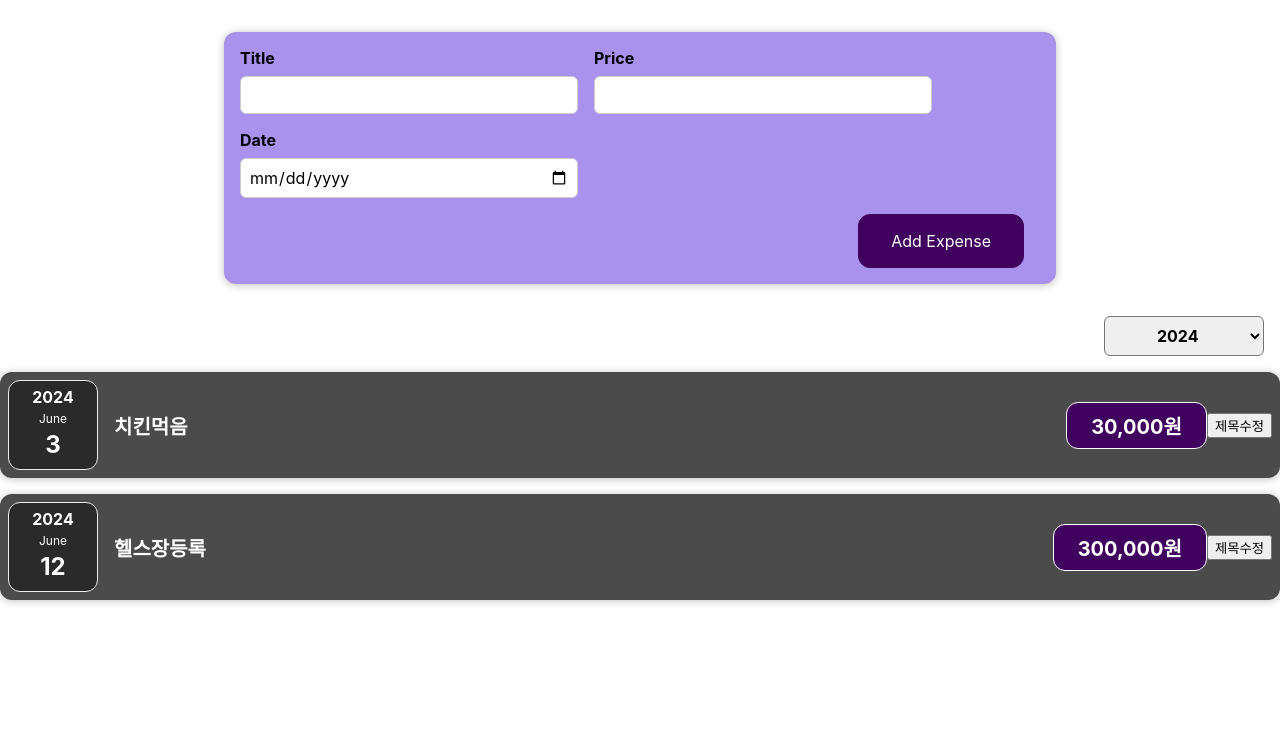
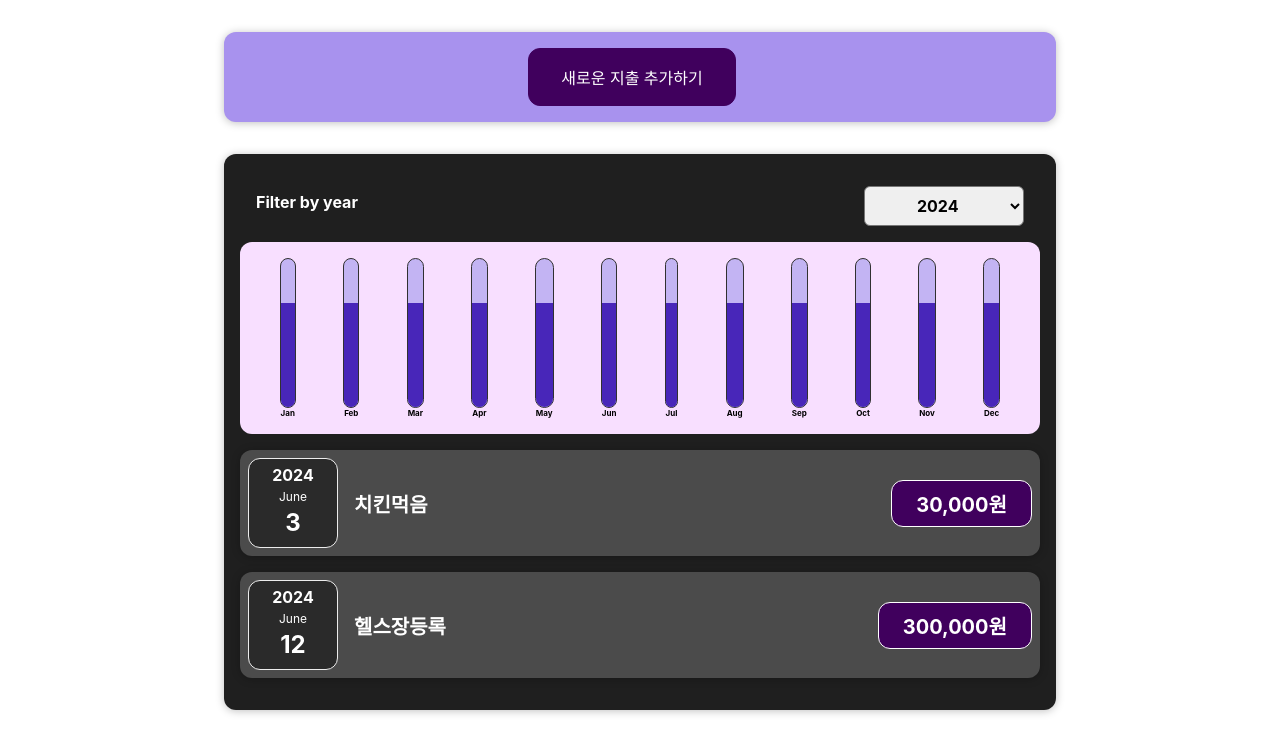
Before and after one commit to kimbyeongmo/react-study, a React (Create React App) app: page / in a window 1280 px wide. Shown: the top 754 px of the page. Built offline with nearby package versions, Linux system fonts and the light colour scheme.

Commit message:
# 차트 템플릿 완성

```diff
--- /dev/null
+++ b/src/components/chart/Chart.css
@@ -0,0 +1,9 @@
+.chart {
+  padding: 1rem;
+  border-radius: 12px;
+  background-color: #f8dfff;
+  text-align: center;
+  display: flex;
+  justify-content: space-around;
+  height: 10rem;
+}
--- /dev/null
+++ b/src/components/chart/Chart.js
@@ -0,0 +1,19 @@
+import React from 'react';
+import ChartBar from './ChartBar';
+import './Chart.css';
+
+const Chart = ({dataPoints}) => {
+
+  console.log('dataPoints', dataPoints);
+
+  return (
+    <div className="chart">
+      {
+        dataPoints
+          .map(dp=><ChartBar key={dp.label} label={dp.label}/>)
+      }
+    </div>
+  );
+};
+
+export default Chart;
--- /dev/null
+++ b/src/components/chart/ChartBar.css
@@ -0,0 +1,30 @@
+.chart-bar {
+  height: 100%;
+  display: flex;
+  flex-direction: column;
+  align-items: center;
+}
+
+.chart-bar__inner {
+  height: 100%;
+  width: 100%;
+  border: 1px solid #313131;
+  border-radius: 12px;
+  background-color: #c3b4f3;
+  overflow: hidden;
+  display: flex;
+  flex-direction: column;
+  justify-content: flex-end;
+}
+
+.chart-bar__fill {
+  background-color: #4826b9;
+  width: 100%;
+  transition: all 0.3s ease-out;
+}
+
+.chart-bar__label {
+  font-weight: bold;
+  font-size: 0.5rem;
+  text-align: center;
+}
--- /dev/null
+++ b/src/components/chart/ChartBar.js
@@ -0,0 +1,29 @@
+import React from "react";
+
+import "./ChartBar.css";
+
+const ChartBar = ({label}) => {
+
+
+  // 인라인 스타일 객체
+  // const fillStyle = {
+  //   height: '60%'
+  // };
+
+  let barFillHeight = '70%';
+
+
+  return (
+    <div className="chart-bar">
+      <div className="chart-bar__inner">
+        <div
+          className="chart-bar__fill"
+          style={{height:barFillHeight}}
+        ></div>
+      </div>
+      <div className="chart-bar__label">{label}</div>
+    </div>
+  );
+};
+
+export default ChartBar;
--- /dev/null
+++ b/src/components/chart/ExpenseChart.js
@@ -0,0 +1,24 @@
+import React from 'react';
+import Chart from './Chart';
+
+const ExpenseChart = () => {
+
+  const chartDataPoints = [
+    { label: 'Jan', value: 0 },
+    { label: 'Feb', value: 0 },
+    { label: 'Mar', value: 0 },
+    { label: 'Apr', value: 0 },
+    { label: 'May', value: 0 },
+    { label: 'Jun', value: 0 },
+    { label: 'Jul', value: 0 },
+    { label: 'Aug', value: 0 },
+    { label: 'Sep', value: 0 },
+    { label: 'Oct', value: 0 },
+    { label: 'Nov', value: 0 },
+    { label: 'Dec', value: 0 },
+  ];
+
+  return <Chart dataPoints={chartDataPoints}/>;
+};
+
+export default ExpenseChart;
--- a/src/components/expenses/ExpenseItem.js
+++ b/src/components/expenses/ExpenseItem.js
@@ -36,7 +36,6 @@ const ExpenseItem = ({ date, title, price: exPrice }) => {
           <h2>{itemTitle}</h2>
           <div className='expense-item__price'>{formattedPrice}원</div>
         </div>
-        <button id='btn' onClick={clickHandler}>제목수정</button>
       </Card>
   )
 }
--- a/src/components/expenses/ExpenseList.css
+++ b/src/components/expenses/ExpenseList.css
@@ -7,3 +7,10 @@
   border-radius: 12px;
   box-shadow: 0 1px 8px rgba(0, 0, 0, 0.25);
 }
+
+.expenses p {
+  color: #fff;
+  font-size: 1.5em;
+  font-weight: 700;
+  text-align: center;
+}
--- a/src/components/expenses/ExpenseList.js
+++ b/src/components/expenses/ExpenseList.js
@@ -1,39 +1,44 @@
 import React, { useState } from 'react';
 import ExpenseItem from './ExpenseItem';
 import ExpenseFilter from './ExpenseFilter';
+import './ExpenseList.css';
+import ExpenseChart from '../chart/ExpenseChart';
 
 const ExpenseList = ({ expenses }) => {
-
   // 선택된 연도로 재 렌더링하기 위해 연도를 상태값으로 관리
-  const [filteredYear, setFilteredYear]
-          = useState(new Date().getFullYear().toString());
+  const [filteredYear, setFilteredYear] = useState(
+    new Date().getFullYear().toString()
+  );
 
   const onFilterChange = (filteredYear) => {
-    // ExpenseFilter에 있는 선택된 연도값을 여기서 출력!
-    console.log('ExpenseList: ', filteredYear);
     setFilteredYear(filteredYear);
   };
 
-  // App.js에서 받은 expenses 배열을 <ExpenseItem> 배열로 변환하는 함수
-  // const convertToComponentArray = () => {
-  //   return expenses
-  //         .map(ex => <ExpenseItem title={ex.title} price={ex.price} date={ex.date} />);
-  // };
+  // 연도로 필터링한 배열
+  const filteredExpenses = expenses.filter(
+    (ex) => ex.date.getFullYear().toString() === filteredYear
+  );
+
+  // 지출데이터가 없을 때 보여줄 태그
+  let content = <p>지출 항목이 없습니다.</p>;
+
+  // 지출데이터가 있을 때 보여줄 태그
+  if (filteredExpenses.length > 0) {
+    content = filteredExpenses.map(({ title, price, date }) => (
+      <ExpenseItem
+        key={Math.random().toString()}
+        title={title}
+        price={price}
+        date={date}
+      />
+    ));
+  }
 
   return (
     <div className="expenses">
       <ExpenseFilter onChangeFilter={onFilterChange} />
-
-      {expenses
-        .filter(ex => ex.date.getFullYear().toString() === filteredYear)
-        .map(({ title, price, date }) => (
-        <ExpenseItem
-          key={Math.random().toString()}
-          title={title}
-          price={price}
-          date={date}
-        />
-      ))}
+      <ExpenseChart />
+      {content}
     </div>
   );
 };
--- a/src/components/new-expense/ExpenseForm.js
+++ b/src/components/new-expense/ExpenseForm.js
@@ -1,7 +1,7 @@
 import React, { useState } from 'react';
 import './ExpenseForm.css';
 
-const ExpenseForm = ({onAdd}) => {
+const ExpenseForm = ({ onAdd, onCancel }) => {
 
   // 입력칸에 있는 3개의 값을 각각의 상태값으로 관리
   // const [title, setTitle] = useState('');
@@ -32,7 +32,6 @@ const ExpenseForm = ({onAdd}) => {
 
     // 객체나 배열상태로 관리되는 상태값은
     // 상태변경시 새로운 객체나 배열을 setter에 전달해야 함
-
     setUserInput(prevUserInput => ({
       ...prevUserInput,
       title: e.target.value
@@ -73,7 +72,7 @@ const ExpenseForm = ({onAdd}) => {
     // App.js에게 받은 함수를 호출
     onAdd({
       ...userInput,
-      date : new Date(userInput.date)
+      date: new Date(userInput.date)
     });
 
     // form input 비우기
@@ -118,6 +117,7 @@ const ExpenseForm = ({onAdd}) => {
         </div>
       </div>
       <div className="new-expense__actions">
+        <button type="button" onClick={onCancel}>Cancel</button>
         <button type="submit">Add Expense</button>
       </div>
     </form>
--- a/src/components/new-expense/NewExpense.js
+++ b/src/components/new-expense/NewExpense.js
@@ -1,11 +1,21 @@
-import React from 'react';
+import React, { useState } from 'react';
 import './NewExpense.css';
 import ExpenseForm from './ExpenseForm';
 
-const NewExpense = ({onSave}) => {
+const NewExpense = ({ onSave }) => {
+
+  const [toggle, setToggle] = useState(false);
+
+  const startInsertModeHandler = () => setToggle(true);
+  const stopInsertModeHandler = () => setToggle(false);
+
+  let newExpenseContent = <button onClick={startInsertModeHandler}>새로운 지출 추가하기</button>;
+
+  if (toggle) newExpenseContent = <ExpenseForm onAdd={onSave} onCancel={stopInsertModeHandler} />;
+
   return (
     <div className="new-expense">
-      <ExpenseForm onAdd={onSave}/>
+        {newExpenseContent}
     </div>
   );
 };
```
